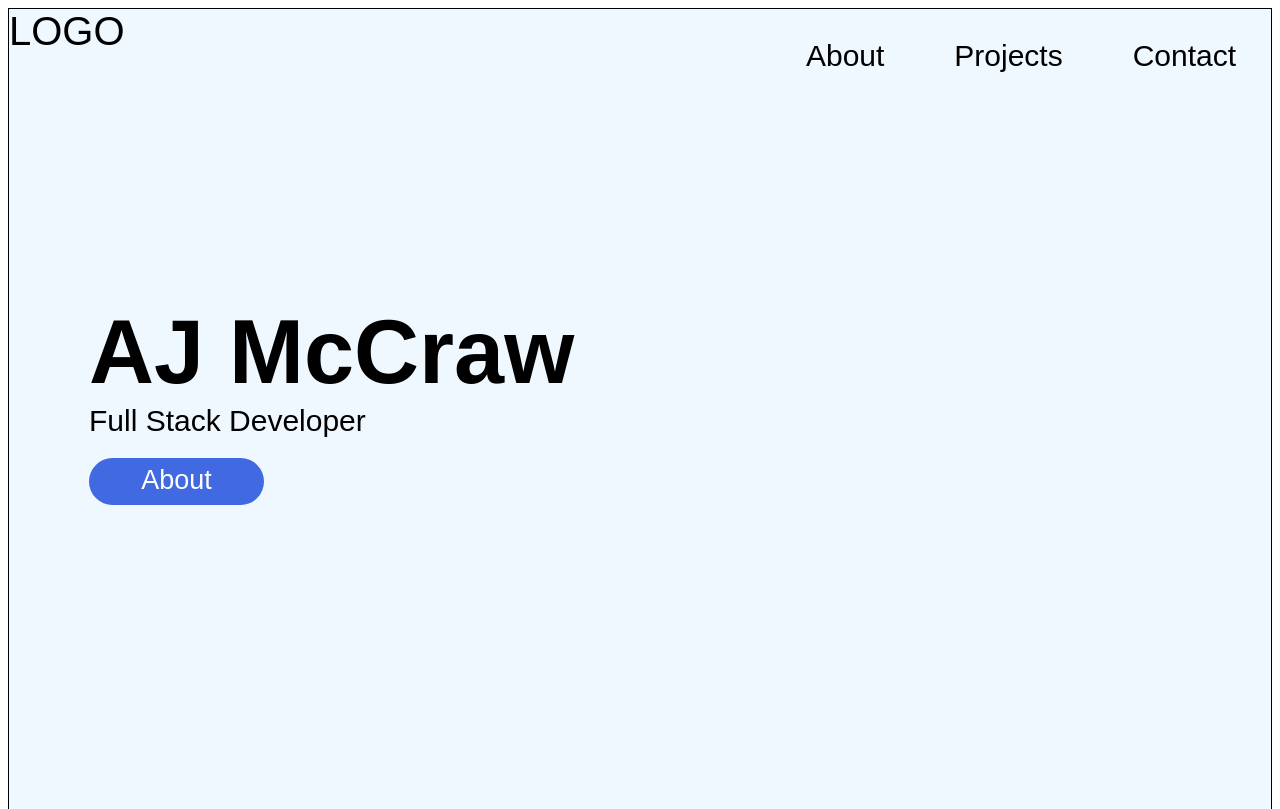
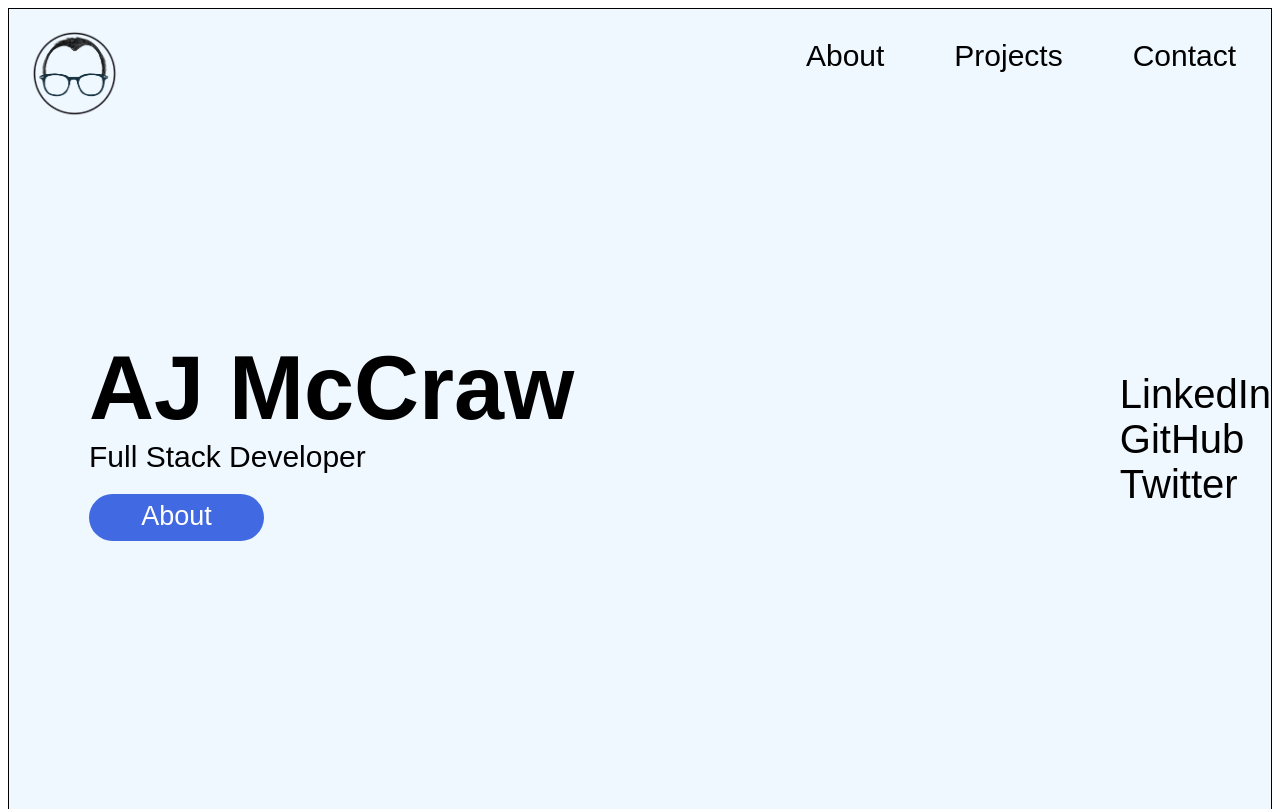
Before and after one commit to ajmccraw/portfolio, a plain HTML site: page index.html in a window 1280 px wide. Shown: the top 809 px of the page. Drawn offline with Linux system fonts and the light colour scheme.

Commit message:
add logo

```diff
--- a/index.html
+++ b/index.html
@@ -1,14 +1,14 @@
 <!DOCTYPE html>
 <html>
     <head>
-        <link rel="stylesheet" href="styles.css" />
+        <link rel="stylesheet" href="src/styles.css" />
         <title>AJ's Portfolio</title>
         <meta charset="UTF-8" />
     </head>
     <body>
         <section class="hero">
             <nav>
-                <div>LOGO</div>
+                <img class="logo" src="src/images/logo.png"/ alt="AJ McCraw's logo">
                 <ul>
                     <li>About</li>
                     <li>Projects</li>
@@ -21,6 +21,11 @@
                 <p>Full Stack Developer</p>
                 <div class="button">About</div>
                 </div>
+                <div class="socials">
+                    <div>LinkedIn</div>
+                    <div>GitHub</div>
+                    <div>Twitter</div>
+                </div>
             </div>
 
         </section>
@@ -28,6 +33,6 @@
         <section></section>
         <footer></footer>
 
-        <script src="app.js"></script>
+        <script src="src/app.js"></script>
     </body>
 </html>
--- a/styles.css
+++ b/src/styles.css
@@ -52,9 +52,9 @@ p {
 
 .hero-area {
     display: flex;
-    flex-direction: column;
     height: 100%;
-    justify-content: center;
+    justify-content: space-between;
+    align-items: center;
 }
 
 .hero-text {
@@ -84,3 +84,12 @@ p {
     background-color: darkgray;
     color: yellow;
 }
+
+.socials {
+    padding-bottom: 200px;
+}
+
+.logo {
+    height: 90px;
+    margin: 20px;
+}
```
Also changed, not shown: src/app.js (added), src/images/logo.png (added).
